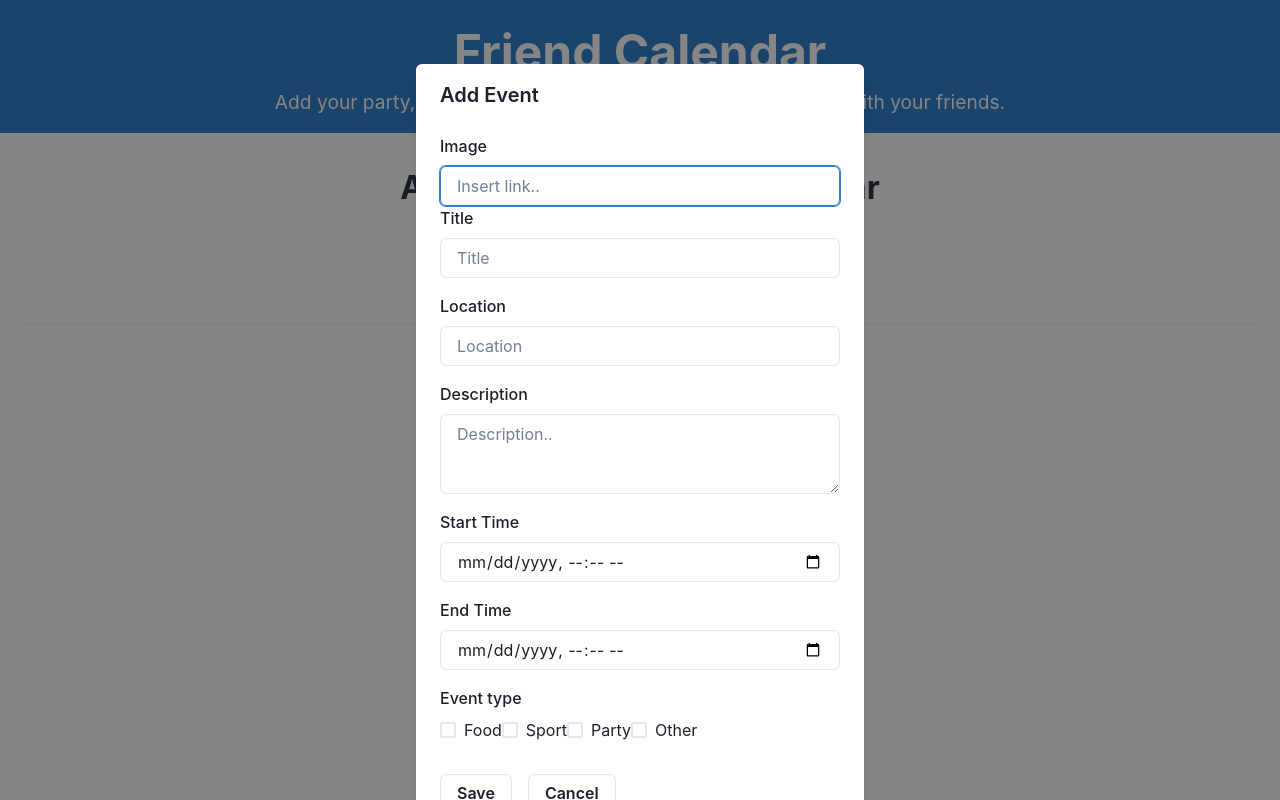
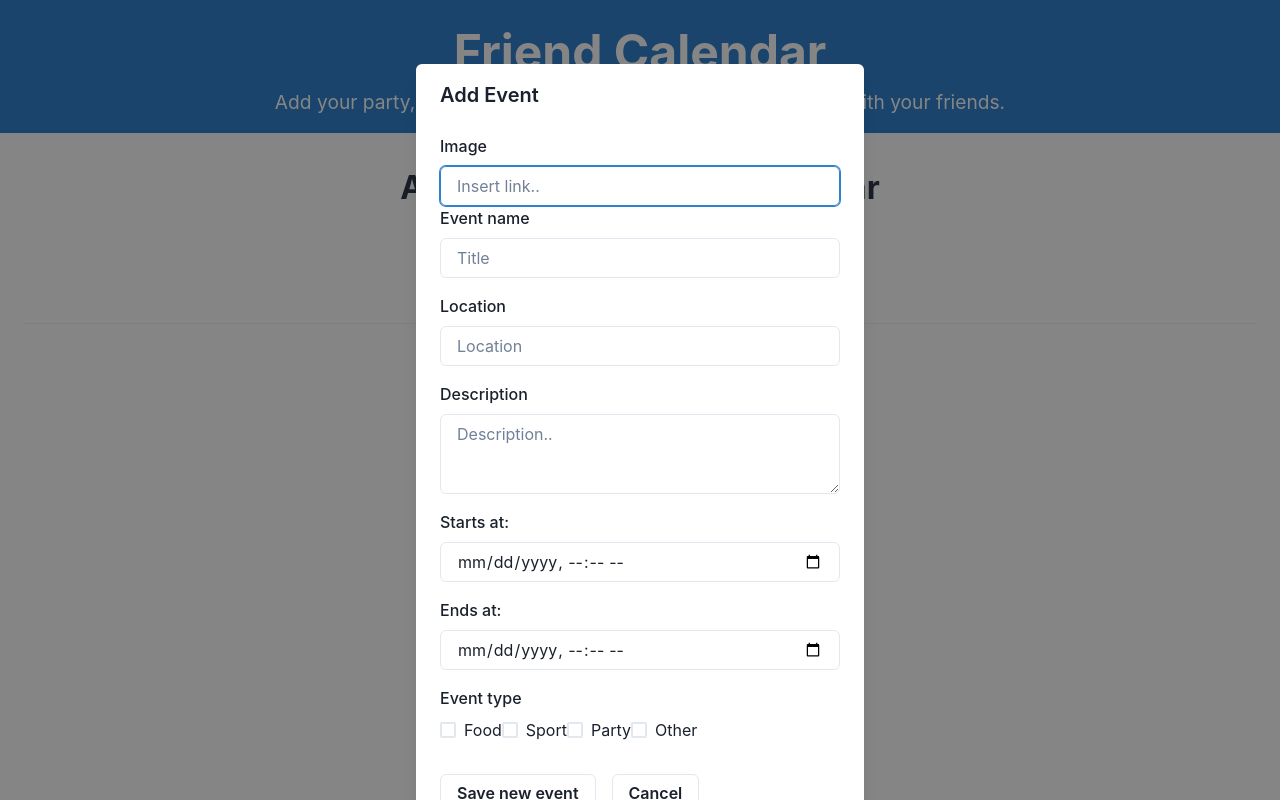
Before and after one commit to gent14090/Friend-Calendar, a React (Vite) app: page /add/event in a window 1280 px wide. Both pictures are taken after a click on the button "Add Event". Built offline with nearby package versions, Linux system fonts and the light colour scheme.

Commit message:
updated date format

```diff
--- a/src/components/AddEvent.jsx
+++ b/src/components/AddEvent.jsx
@@ -75,6 +75,7 @@ export const AddEvent = () => {
       .then((data) => console.log(data))
       .catch((error) => console.log(error));
 
+    // Event succesvol toegevoegd
     toast({
       title: "Event Added Successfully.",
       status: "success",
@@ -90,6 +91,7 @@ export const AddEvent = () => {
     reset();
   };
 
+  // Checkboxes, een of meerdere categorieen (event types)
   const handleCheckboxChange = (event) => {
     const { value, checked } = event.target;
     if (checked) {
@@ -99,6 +101,7 @@ export const AddEvent = () => {
     }
   };
 
+  // Event toevoegen CTA
   return (
     <Box p={"6"}>
       <Center>
@@ -126,12 +129,14 @@ export const AddEvent = () => {
       </Center>
       <Divider my={8}></Divider>
 
+      {/* Event toevoegen formulier */}
       <Modal isOpen={isOpen} onClose={onClose}>
         <ModalOverlay />
         <ModalContent>
           <ModalHeader>Add Event</ModalHeader>
           <ModalBody>
             <form onSubmit={handleSubmit}>
+              {/* Afbeelding */}
               <FormControl>
                 <FormLabel>Image</FormLabel>
                 <Input
@@ -141,8 +146,10 @@ export const AddEvent = () => {
                   onChange={(event) => setImage(event.target.value)}
                 />
               </FormControl>
+
+              {/* Event naam */}
               <FormControl>
-                <FormLabel>Title</FormLabel>
+                <FormLabel>Event name</FormLabel>
                 <Input
                   type="text"
                   value={title}
@@ -150,6 +157,8 @@ export const AddEvent = () => {
                   onChange={(event) => setTitle(event.target.value)}
                 />
               </FormControl>
+
+              {/* Locatie */}
               <FormControl mt={4}>
                 <FormLabel>Location</FormLabel>
                 <Input
@@ -159,6 +168,8 @@ export const AddEvent = () => {
                   onChange={(event) => setLocation(event.target.value)}
                 />
               </FormControl>
+
+              {/* Omschrijving event */}
               <FormControl mt={4}>
                 <FormLabel>Description</FormLabel>
                 <Textarea
@@ -167,22 +178,28 @@ export const AddEvent = () => {
                   onChange={(event) => setDescription(event.target.value)}
                 />
               </FormControl>
+
+              {/* Startdatum en -tijd */}
               <FormControl mt={4}>
-                <FormLabel>Start Time</FormLabel>
+                <FormLabel>Starts at:</FormLabel>
                 <Input
                   type="datetime-local"
                   value={startTime}
                   onChange={(event) => setStartTime(event.target.value)}
                 />
               </FormControl>
+
+              {/* Einddatum en -tijd */}
               <FormControl mt={4}>
-                <FormLabel>End Time</FormLabel>
+                <FormLabel>Ends at:</FormLabel>
                 <Input
                   type="datetime-local"
                   value={endTime}
                   onChange={(event) => setEndTime(event.target.value)}
                 />
               </FormControl>
+
+              {/* Event types (categorieen) */}
               <FormControl mt={4}>
                 <FormLabel>Event type</FormLabel>
                 {categories.map((category) => (
@@ -196,19 +213,23 @@ export const AddEvent = () => {
                   </Checkbox>
                 ))}
               </FormControl>
+
+              {/* Nieuwe event opslaan */}
               <Button
                 variant="outline"
                 mt={8}
                 type="submit"
-                _hover={{ bg: "limegreen", color: "white" }}
+                _hover={{ bg: "green.500", color: "white" }}
               >
-                Save
+                Save new event
               </Button>
+
+              {/* Annuleren */}
               <Button
                 variant="outline"
                 ml={4}
                 mt={8}
-                _hover={{ bg: "red", color: "white" }}
+                _hover={{ bg: "red.500", color: "white" }}
                 onClick={() => {
                   onClose();
                   reset();
--- a/src/components/EditEvent.jsx
+++ b/src/components/EditEvent.jsx
@@ -17,6 +17,7 @@ const EditEventForm = ({
 }) => {
   return (
     <form onSubmit={handleSubmit}>
+      {/* Event naam veranderen */}
       <FormControl id="title" isRequired>
         <FormLabel>Event name</FormLabel>
         <Input
@@ -27,6 +28,7 @@ const EditEventForm = ({
         />
       </FormControl>
 
+      {/* Event locatie veranderen */}
       <FormControl id="location" mt={4}>
         <FormLabel>Location</FormLabel>
         <Input
@@ -37,6 +39,7 @@ const EditEventForm = ({
         />
       </FormControl>
 
+      {/* Event omschrijving veranderen */}
       <FormControl id="description" isRequired mt={4}>
         <FormLabel>Description</FormLabel>
         <Textarea
@@ -46,6 +49,7 @@ const EditEventForm = ({
         />
       </FormControl>
 
+      {/* Startdatum en -tijd veranderen */}
       <FormControl id="startTime" isRequired mt={4}>
         <FormLabel>Starts at:</FormLabel>
         <Input
@@ -56,6 +60,7 @@ const EditEventForm = ({
         />
       </FormControl>
 
+      {/* Einddatum en -tijd veranderen */}
       <FormControl id="endTime" mt={4}>
         <FormLabel>Ends at:</FormLabel>
         <Input
@@ -66,6 +71,7 @@ const EditEventForm = ({
         />
       </FormControl>
 
+      {/* Event type veranderen (categorieen) */}
       <FormControl id="categoryIds" mt={4}>
         <FormLabel>Event type</FormLabel>
         {categories.map((category) => (
@@ -80,8 +86,9 @@ const EditEventForm = ({
         ))}
       </FormControl>
 
+      {/* Veranderingen opslaan */}
       <Button type="submit" colorScheme="green" my={4}>
-        Save
+        Save changes
       </Button>
     </form>
   );
--- a/src/components/EventListItem.jsx
+++ b/src/components/EventListItem.jsx
@@ -13,6 +13,17 @@ import { CalendarIcon } from "@chakra-ui/icons";
 import { Link } from "react-router-dom";
 
 const EventListItem = ({ event, categories }) => {
+  const formatDate = (dateString) => {
+    const options = {
+      day: "numeric",
+      month: "short",
+      year: "numeric",
+      hour: "2-digit",
+      minute: "2-digit",
+    };
+    return new Date(dateString).toLocaleString("en-GB", options);
+  };
+
   return (
     <Box maxW={1600} display={"inline-flex"}>
       <Box
@@ -50,8 +61,7 @@ const EventListItem = ({ event, categories }) => {
           {/* Starttijd en eindtijd */}
           <Text color={"gray.700"} fontSize={"1rem"} my={2}>
             <Link to={`/event/${event.id}`} style={{ textDecoration: "none" }}>
-              🗓️ {new Date(event.startTime).toLocaleString()} {"- "}
-              {new Date(event.endTime).toLocaleString()}
+              🗓️ {formatDate(event.startTime)} - {formatDate(event.endTime)}
             </Link>
           </Text>
 
--- a/src/pages/EventPage.jsx
+++ b/src/pages/EventPage.jsx
@@ -48,6 +48,17 @@ export const EventPage = () => {
   });
   const toast = useToast();
   const navigate = useNavigate();
+
+  const formatDate = (dateString) => {
+    const options = {
+      day: "numeric",
+      month: "short",
+      year: "numeric",
+      hour: "2-digit",
+      minute: "2-digit",
+    };
+    return new Date(dateString).toLocaleString("en-GB", options);
+  };
 
   const handleInputChange = (event) => {
     const { name, value } = event.target;
@@ -220,8 +231,8 @@ export const EventPage = () => {
 
           {/* Begintijd en eindtijd */}
           <Text color={"gray.700"} fontSize={"1rem"} my={"2"} mx={"4"}>
-            🗓️ {new Date(event.startTime).toLocaleString()} {"– "}
-            {new Date(event.endTime).toLocaleString()}
+            🗓️ {formatDate(event.startTime)} {"– "}
+            {formatDate(event.endTime)}
           </Text>
 
           {/* Omschrijving */}
```
